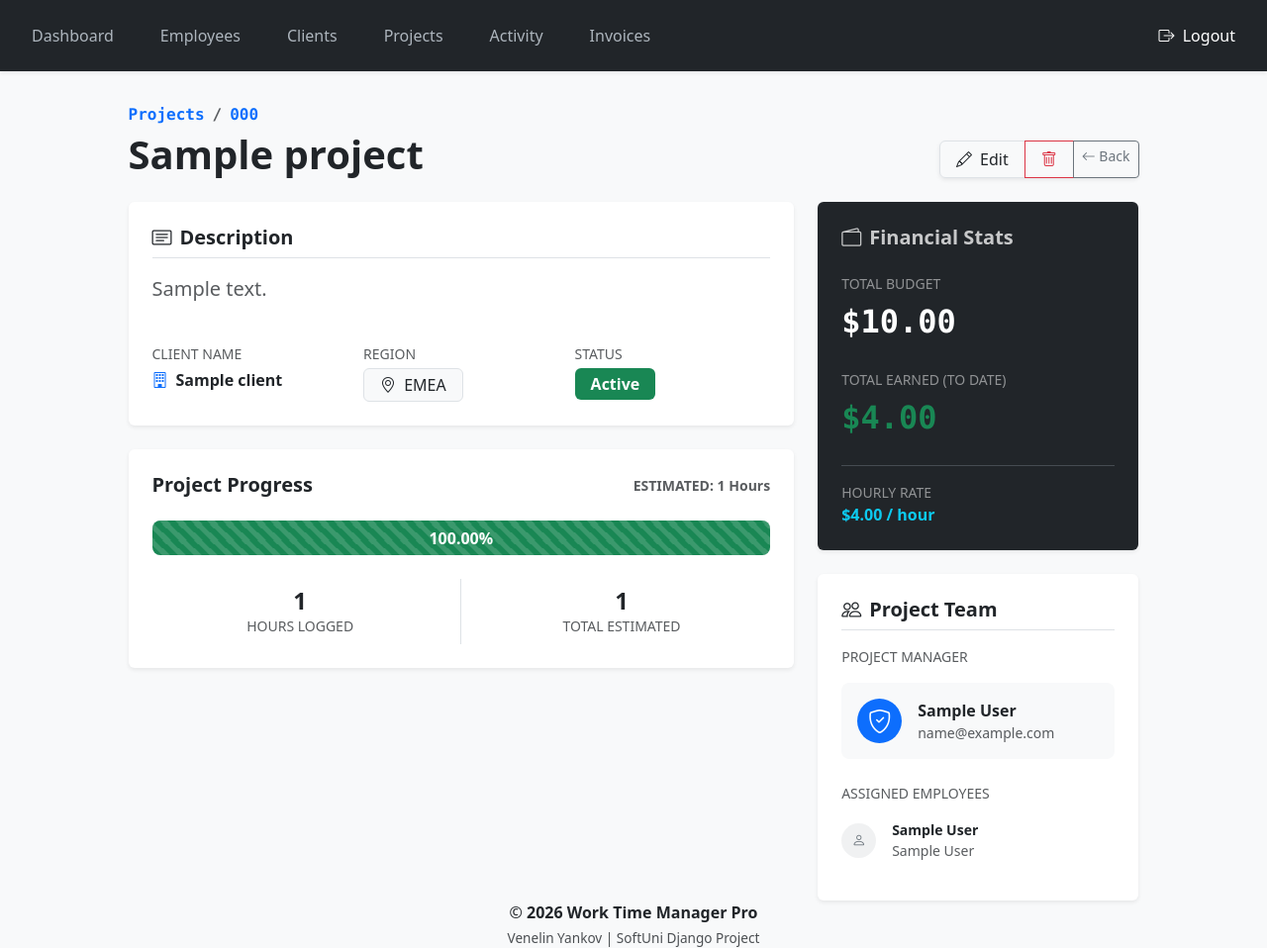
After one commit to vyankov84/work-time-manager-pro, a Django app: page /projects/1/details/ in a window 1280 px wide. The commit adds this page. Shown: the whole page at 99% size. Run offline with Django 5.2, Linux system fonts and the light colour scheme; a user stored in the database is signed in; tables that the repository leaves empty hold one stand-in row (values such as "Sample post").

Commit message:
Applying CRUD functionalities for Project - adding views, forms, urls and templates

```diff
--- a/projects/models.py
+++ b/projects/models.py
@@ -87,6 +87,7 @@ class Project(models.Model):
             total=Sum('hours_worked')
         )
         return data['total'] or 0
+        # return 0
 
     @property
     def progress_percentage(self):
@@ -94,10 +95,12 @@ class Project(models.Model):
             percentages = (self.total_hours_worked / self.estimated_hours) * 100
             return f'{min(percentages, 100):.2f}'
         return '0.00%'
+        # return 0
 
     @property
     def total_earned(self):
         return self.hourly_rate * self.total_hours_worked
+        # return 0
 
     def clean(self):
         super().clean()
--- a/projects/urls.py
+++ b/projects/urls.py
@@ -1,7 +1,15 @@
-from django.urls import path
+from django.urls import path, include
+from projects import views
 
 app_name = 'projects'
 
 urlpatterns = [
+    path('', views.ProjectListView.as_view(), name='projects-list'),
+    path('create/', views.ProjectCreateView.as_view(), name='project-create'),
+    path('<int:pk>/', include([
+        path('details/', views.ProjectDetailView.as_view(), name='project-details'),
+        path('update/', views.ProjectUpdateView.as_view(), name='project-update'),
+        path('delete/', views.ProjectDeleteView.as_view(), name='project-delete'),
+    ])),
 
 ]
--- a/projects/views.py
+++ b/projects/views.py
@@ -1,3 +1,61 @@
-from django.shortcuts import render
+from django.contrib.auth.mixins import LoginRequiredMixin, UserPassesTestMixin
+from django.urls import reverse_lazy
+from django.views.generic import CreateView, ListView, DeleteView, DetailView, UpdateView
+from projects.forms import ProjectCreateForm
+from projects.models import Project
 
-# Create your views here.
+
+class ProjectCreateView(LoginRequiredMixin, UserPassesTestMixin, CreateView):
+    model = Project
+    form_class = ProjectCreateForm
+    template_name = 'projects/project-create.html'
+    success_url = reverse_lazy('projects:projects-list')
+
+    raise_exception = True
+
+    def test_func(self):
+        return self.request.user.is_manager
+
+
+class ProjectDeleteView(LoginRequiredMixin, UserPassesTestMixin, DeleteView):
+    model = Project
+    template_name = 'projects/project-delete.html'
+    success_url = reverse_lazy('projects:projects-list')
+
+    raise_exception = True
+    def test_func(self):
+        return self.request.user.is_manager
+
+    def get_context_data(self, **kwargs):
+        context = super().get_context_data(**kwargs)
+        form = ProjectCreateForm(instance=self.object)
+
+        for field in form.fields.values():
+            field.widget.attrs['disabled'] = True
+            field.widget.attrs['placeholder'] = ''
+
+        context['form'] = form
+        return context
+
+class ProjectUpdateView(LoginRequiredMixin, UserPassesTestMixin, UpdateView):
+    model = Project
+    form_class = ProjectCreateForm
+    template_name = 'projects/project-update.html'
+
+    raise_exception = True
+    def test_func(self):
+        return self.request.user.is_manager
+
+    def get_success_url(self):
+        return reverse_lazy('projects:project-details', kwargs = {'pk': self.object.pk})
+
+class ProjectListView(LoginRequiredMixin, ListView):
+    model = Project
+    context_object_name = 'projects'
+    template_name = 'projects/projects-list.html'
+
+
+class ProjectDetailView(LoginRequiredMixin, DetailView):
+    model = Project
+    context_object_name = 'project'
+    template_name = 'projects/project-details.html'
--- a/templates/common/nav.html
+++ b/templates/common/nav.html
@@ -34,7 +34,7 @@
         <a href="#" class="nav-btn">Dashboard</a>
         <a href="{% url 'accounts:employee-list' %}" class="nav-btn">Employees</a>
         <a href="{% url 'clients:clients-list' %}" class="nav-btn">Clients</a>
-        <a href="#" class="nav-btn">Projects</a>
+        <a href="{% url 'projects:projects-list' %}" class="nav-btn">Projects</a>
         <a href="#" class="nav-btn">Activity</a>
         <a href="#" class="nav-btn">Invoices</a>
 
--- /dev/null
+++ b/templates/projects/project-details.html
@@ -0,0 +1,170 @@
+{% extends 'base.html' %}
+
+{% block content %}
+
+<div class="row justify-content-center">
+    <div class="col-lg-11">
+        <div class="d-flex justify-content-between align-items-end mb-4">
+            <div>
+                <nav aria-label="breadcrumb">
+                    <ol class="breadcrumb mb-1 small uppercase fw-bold font-monospace">
+                        <li class="breadcrumb-item"><a href="{% url 'projects:projects-list' %}" class="text-decoration-none">Projects</a></li>
+                        <li class="breadcrumb-item active text-primary">{{ project.job_number }}</li>
+                    </ol>
+                </nav>
+                <h1 class="fw-bold mb-0 text-dark">{{ project.name }}</h1>
+            </div>
+
+            <div class="btn-group shadow-sm">
+                {% if user.is_manager %}
+                <a href="{% url 'projects:project-update' project.pk %}" class="btn btn-white border px-3">
+                    <i class="bi bi-pencil me-2"></i>Edit
+                </a>
+                <a href="{% url 'projects:project-delete' project.pk %}" class="btn btn-outline-danger px-3">
+                    <i class="bi bi-trash"></i>
+                </a>
+                {% endif %}
+                <a href="{% url 'projects:projects-list' %}" class="btn btn-outline-secondary btn-sm">
+                    <i class="bi bi-arrow-left"></i> Back
+                </a>
+            </div>
+        </div>
+
+        <div class="row g-4">
+            <div class="col-md-8">
+                <div class="card shadow-sm border-0 mb-4">
+                    <div class="card-body p-4">
+                        <h5 class="fw-bold mb-3 border-bottom pb-2">
+                            <i class="bi bi-card-text me-2"></i>Description
+                        </h5>
+                        <p class="text-muted fs-5 lh-base">
+                            {{ project.description|default:"No description provided for this project." }}
+                        </p>
+
+                        <div class="row mt-4 g-3">
+                            <div class="col-sm-4">
+                                <label class="text-muted small text-uppercase d-block mb-1">Client Name</label>
+                                <span class="fw-bold d-flex align-items-center">
+                                    <i class="bi bi-building me-2 text-primary"></i> {{ project.client.name }}
+                                </span>
+                            </div>
+                            <div class="col-sm-4">
+                                <label class="text-muted small text-uppercase d-block mb-1">Region</label>
+                                <span class="badge bg-light text-dark border px-3 py-2 fw-normal fs-6">
+                                    <i class="bi bi-geo-alt me-1"></i> {{ project.get_region_display }}
+                                </span>
+                            </div>
+                            <div class="col-sm-4">
+                                <label class="text-muted small text-uppercase d-block mb-1">Status</label>
+                                {% if project.project_status == 'ACTIVE' %}
+                                    <span class="badge bg-success px-3 py-2 fs-6">Active</span>
+                                {% elif project.project_status == 'PENDING' %}
+                                    <span class="badge bg-info px-3 py-2 fs-6">Pending</span>
+                                {% elif project.project_status == 'ONHOLD' %}
+                                    <span class="badge bg-warning text-dark px-3 py-2 fs-6">On Hold</span>
+                                {% else %}
+                                    <span class="badge bg-secondary px-3 py-2 fs-6">{{ project.get_project_status_display }}</span>
+                                {% endif %}
+                            </div>
+                        </div>
+                    </div>
+                </div>
+
+                <div class="card shadow-sm border-0 mb-4">
+                    <div class="card-body p-4 text-center">
+                        <div class="d-flex justify-content-between align-items-center mb-4 text-start">
+                            <h5 class="fw-bold mb-0">Project Progress</h5>
+                            <span class="text-muted small fw-bold">ESTIMATED: {{ project.estimated_hours }} Hours</span>
+                        </div>
+
+                        <div class="progress mb-4" style="height: 35px; border-radius: 8px;">
+                            <div class="progress-bar progress-bar-striped progress-bar-animated bg-success"
+                                 role="progressbar"
+                                 style="width: {{ project.progress_percentage }}%"
+                                 aria-valuenow="{{ project.progress_percentage }}"
+                                 aria-valuemin="0"
+                                 aria-valuemax="100">
+                                <span class="fw-bold fs-6">{{ project.progress_percentage }}%</span>
+                            </div>
+                        </div>
+
+                        <div class="row text-muted">
+                            <div class="col-6 border-end py-2">
+                                <div class="h4 mb-0 fw-bold text-dark">{{ project.total_hours_worked }}</div>
+                                <div class="small text-uppercase">Hours Logged</div>
+                            </div>
+                            <div class="col-6 py-2">
+                                <div class="h4 mb-0 fw-bold text-dark">{{ project.estimated_hours|default:"0" }}</div>
+                                <div class="small text-uppercase">Total Estimated</div>
+                            </div>
+                        </div>
+                    </div>
+                </div>
+            </div>
+
+            <div class="col-md-4">
+                <div class="card shadow-sm border-0 bg-dark text-white mb-4">
+                    <div class="card-body p-4">
+                        <h5 class="fw-bold mb-4 opacity-75 d-flex align-items-center">
+                            <i class="bi bi-wallet2 me-2"></i>Financial Stats
+                        </h5>
+                        <div class="mb-4">
+                            <label class="small text-uppercase d-block opacity-50 mb-1">Total Budget</label>
+                            <span class="fs-2 fw-bold font-monospace">${{ project.total_budget|default:"0.00" }}</span>
+                        </div>
+                        <div class="mb-4">
+                            <label class="small text-uppercase d-block opacity-50 mb-1">Total Earned (to date)</label>
+                            <span class="fs-2 fw-bold text-success font-monospace">${{ project.total_earned|default:"0.00" }}</span>
+                        </div>
+                        <div class="pt-3 border-top border-secondary border-opacity-50">
+                            <label class="small text-uppercase d-block opacity-50">Hourly Rate</label>
+                            <span class="fw-bold text-info">${{ project.hourly_rate }} / hour</span>
+                        </div>
+                    </div>
+                </div>
+
+                <div class="card shadow-sm border-0">
+                    <div class="card-body p-4">
+                        <h5 class="fw-bold mb-3 border-bottom pb-2">
+                            <i class="bi bi-people me-2"></i>Project Team
+                        </h5>
+
+                        <div class="mb-4">
+                            <label class="text-muted small text-uppercase d-block mb-3">Project Manager</label>
+                            <div class="d-flex align-items-center p-3 bg-light rounded-3">
+                                <div class="rounded-circle bg-primary text-white d-flex align-items-center justify-content-center me-3" style="width: 45px; height: 45px;">
+                                    <i class="bi bi-shield-check fs-4"></i>
+                                </div>
+                                <div class="overflow-hidden">
+                                    <div class="fw-bold text-truncate">{{ project.project_manager.get_full_name|default:project.project_manager.username }}</div>
+                                    <div class="small text-muted">{{ project.project_manager.email }}</div>
+                                </div>
+                            </div>
+                        </div>
+
+                        <label class="text-muted small text-uppercase d-block mb-3">Assigned Employees</label>
+                        <ul class="list-unstyled mb-0">
+                            {% for emp in project.assigned_employees.all %}
+                            <li class="mb-3 d-flex align-items-center">
+                                <div class="rounded-circle bg-secondary bg-opacity-10 text-secondary d-flex align-items-center justify-content-center me-3" style="width: 35px; height: 35px;">
+                                    <i class="bi bi-person small"></i>
+                                </div>
+                                <div class="small">
+                                    <div class="fw-bold text-dark">{{ emp.get_full_name|default:emp.username }}</div>
+                                    <div class="text-muted">{{ emp.job_title|default:"Team Member" }}</div>
+                                </div>
+                            </li>
+                            {% empty %}
+                            <li class="text-center py-4 bg-light rounded-3 border-dashed">
+                                <i class="bi bi-person-plus d-block fs-3 text-muted"></i>
+                                <span class="text-muted small">No employees assigned yet.</span>
+                            </li>
+                            {% endfor %}
+                        </ul>
+                    </div>
+                </div>
+            </div>
+        </div>
+    </div>
+</div>
+{% endblock %}
```
Also changed, not shown: projects/forms.py (added, +35 -0 lines), templates/projects/project-create.html (added, +98 -0 lines), templates/projects/project-delete.html (added, +49 -0 lines), templates/projects/project-update.html (added, +44 -0 lines), templates/projects/projects-list.html (added, +119 -0 lines).
